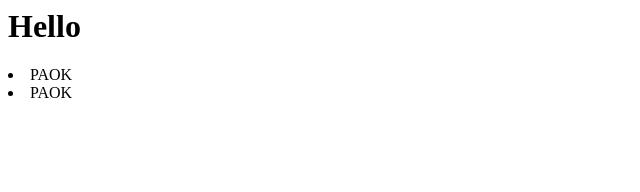
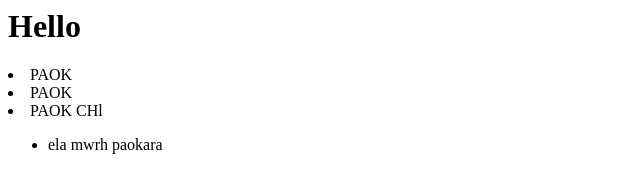
Before and after one commit to xrtmns/WebPage, a plain HTML site: page index.html in a window 1280 px wide. Shown: the whole page, without its empty margins (0-640 px from the left). Drawn offline with Linux system fonts and the light colour scheme.

Commit message:
change index.html

```diff
--- /dev/null
+++ b/app_js.js
@@ -0,0 +1 @@
+// My JS file
--- a/index.html
+++ b/index.html
@@ -4,5 +4,9 @@
   <h1> Hello</h1>
   <li>PAOK</li>
   <li>PAOK</li>
+  <li>PAOK CHl</li>
+  <ul>
+    <li>ela mwrh paokara</li>
+  </ul>
 </body>
 </html>
```
